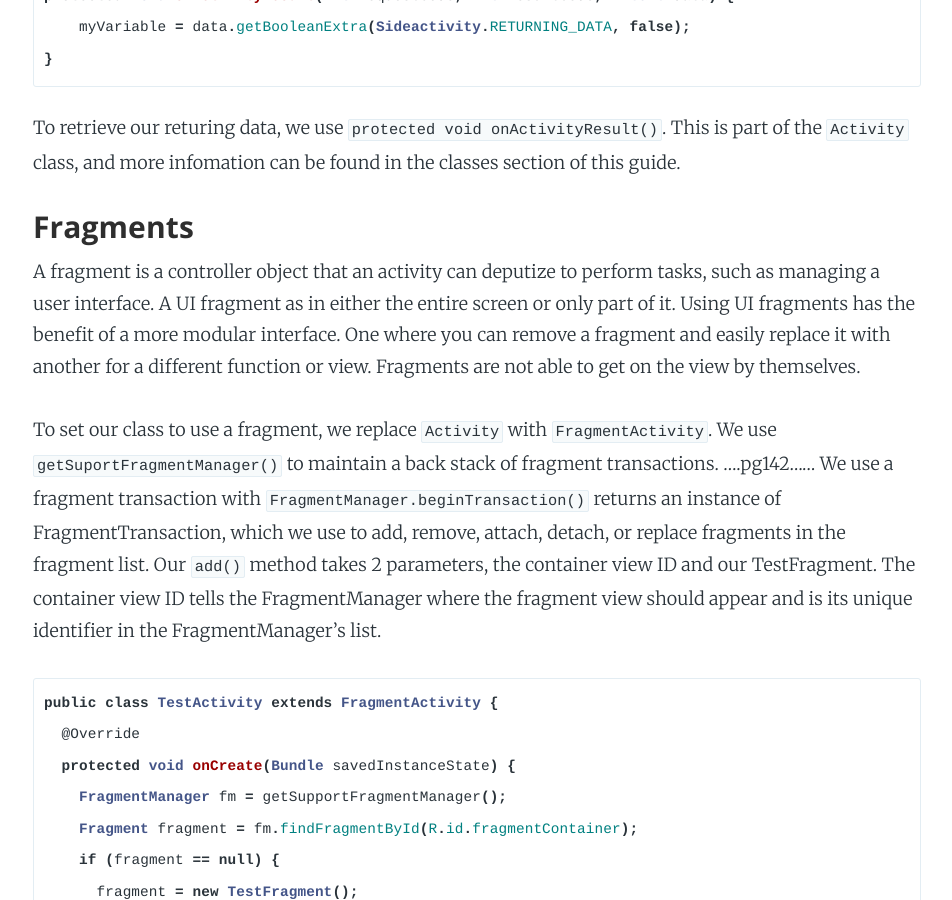
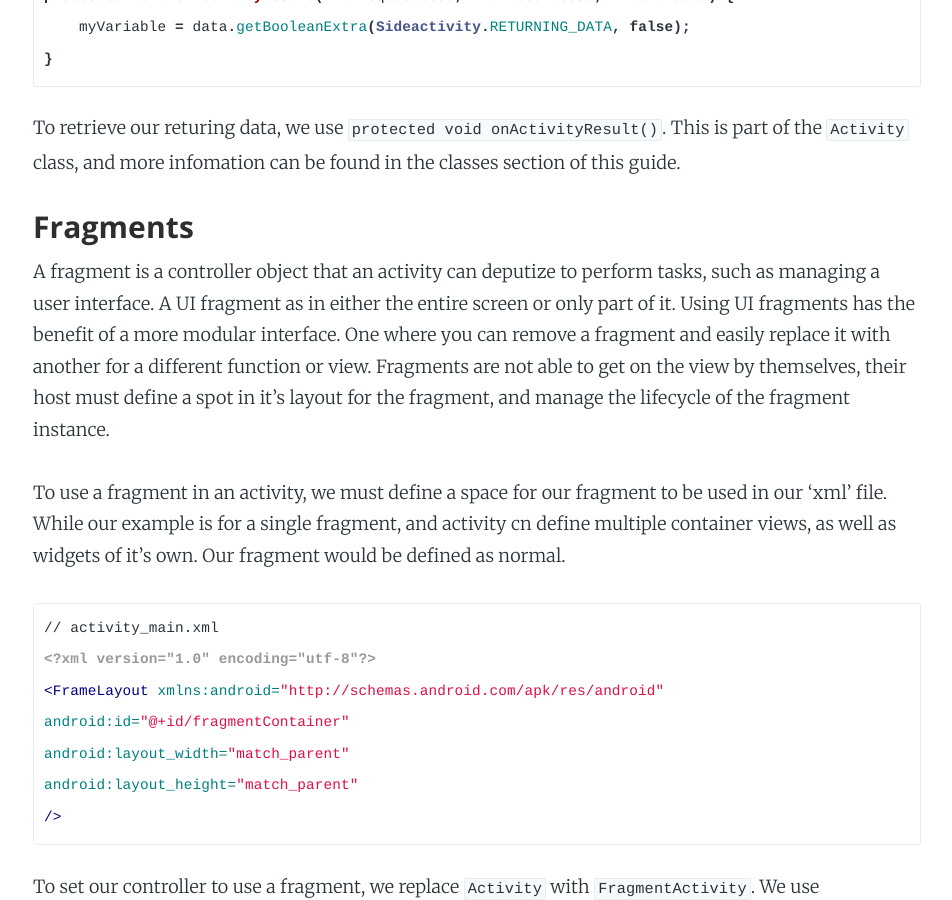
Before and after one commit to Carpk/ShawnKlein, a Jekyll site: the page built from _posts/2016-07-16-introduction-to-android.md, in a window 1280 px wide and 900 px high, scrolled down 5908 px. Shown: the whole window, without its empty margins (163-1115 px from the left). Built offline with Jekyll 4.4.1, drawn with Linux system fonts in a browser that asks for light colours; nearby versions of some CDN libraries; some web fonts are replaced; Markdown is read by kramdown in place of the engine named in the settings; some of the changed text lies outside the part shown.

Commit message:
create examples for a fragment view, examples for the parent XML file, and add more documentation regarding the fragment lifecycle in java-basics blog post

`````diff
--- a/_posts/2016-07-16-introduction-to-android.md
+++ b/_posts/2016-07-16-introduction-to-android.md
@@ -158,11 +158,36 @@
 
 ### Fragments
 
-A fragment is a controller object that an activity can deputize to perform tasks, such as managing a user interface. A UI fragment as in either the entire screen or only part of it. Using UI fragments has the benefit of a more modular interface. One where you can remove a fragment and easily replace it with another for a different function or view. Fragments are not able to get on the view by themselves.
+A fragment is a controller object that an activity can deputize to perform tasks, such as managing a user interface. A UI fragment as in either the entire screen or only part of it. Using UI fragments has the benefit of a more modular interface. One where you can remove a fragment and easily replace it with another for a different function or view. Fragments are not able to get on the view by themselves, their host must define a spot in it's layout for the fragment, and manage the lifecycle of the fragment instance.
 
-To set our class to use a fragment, we replace `Activity` with `FragmentActivity`. We use `getSuportFragmentManager()` to maintain a back stack of fragment transactions. ....pg142...... We use a fragment transaction with `FragmentManager.beginTransaction()` returns an instance of FragmentTransaction, which we use to add, remove, attach, detach, or replace fragments in the fragment list. Our `add()` method takes 2 parameters, the container view ID and our TestFragment. The container view ID tells the FragmentManager where the fragment view should appear and is its unique identifier in the FragmentManager's list.
+To use a fragment in an activity, we must define a space for our fragment to be used in our 'xml' file. While our example is for a single fragment, and activity cn define multiple container views, as well as widgets of it's own. Our fragment would be defined as normal.
+
+````xml
+// activity_main.xml
+<?xml version="1.0" encoding="utf-8"?>
+<FrameLayout xmlns:android="http://schemas.android.com/apk/res/android"
+android:id="@+id/fragmentContainer"
+android:layout_width="match_parent"
+android:layout_height="match_parent"
+/>
+````
+
+To set our controller to use a fragment, we replace `Activity` with `FragmentActivity`. We use `getSuportFragmentManager()` to maintain a back stack of fragment transactions. ....pg142...... We use a fragment transaction with `FragmentManager.beginTransaction()` returns an instance of FragmentTransaction, which we use to add, remove, attach, detach, or replace fragments in the fragment list. Our `add()` method takes 2 parameters, the container view ID and our TestFragment. The container view ID tells the FragmentManager where the fragment view should appear and is its unique identifier in the FragmentManager's list.
 
 ````java
+// TestFragment.java
+public class TestFragment extends Fragment {
+  @Override
+  public void onCreate(Bundle savedInstanceState) {
+    super.onCreate(savedInstanceState);
+  }
+  @Override
+  public View onCreateView(LayoutInflater inflater, ViewGroup parent, Bundle savedInstanceState) {
+    View v inflater.inflate(R.layout.fragment_test, parent, false);
+    return v;
+  }
+}
+// TestActivity.java
 public class TestActivity extends FragmentActivity {
   @Override
   protected void onCreate(Bundle savedInstanceState) {
@@ -176,12 +201,14 @@
 }
 ````
 
+Our fragment class does not inflate using the `onCreate()` such as activity would, it inflates using the `onCreateView()` method. and we explicitly inflate the the fragments view by calling `LayoutInflater.inflate()`. The first parameter is the resource ID, second is the parent's view, and third tells the inflater whether to add the inflated view to the parent.
+
 A workflow is as follows, we ask FragmentManager for fragment, if in list, FragmentManager will return it. If `null`, a new CrimeFragment will be created.
 
 PAUSE on PAGE 145
 
 
-
+DELETE
 Our fragment class does not inflate using the `onCreate()` such as activity would, it inflates using the `onCreateView()` method. and we explicitly inflate the the fragments view by calling `LayoutInflater.inflate()`. The first parameter is the resource ID, second is the parent's view, and third tells the inflater whether to add the inflated view to the parent.
 
 ````java
`````
Also changed, not shown: other parts of _posts/2016-07-16-introduction-to-android.md (+1 -0 lines).
